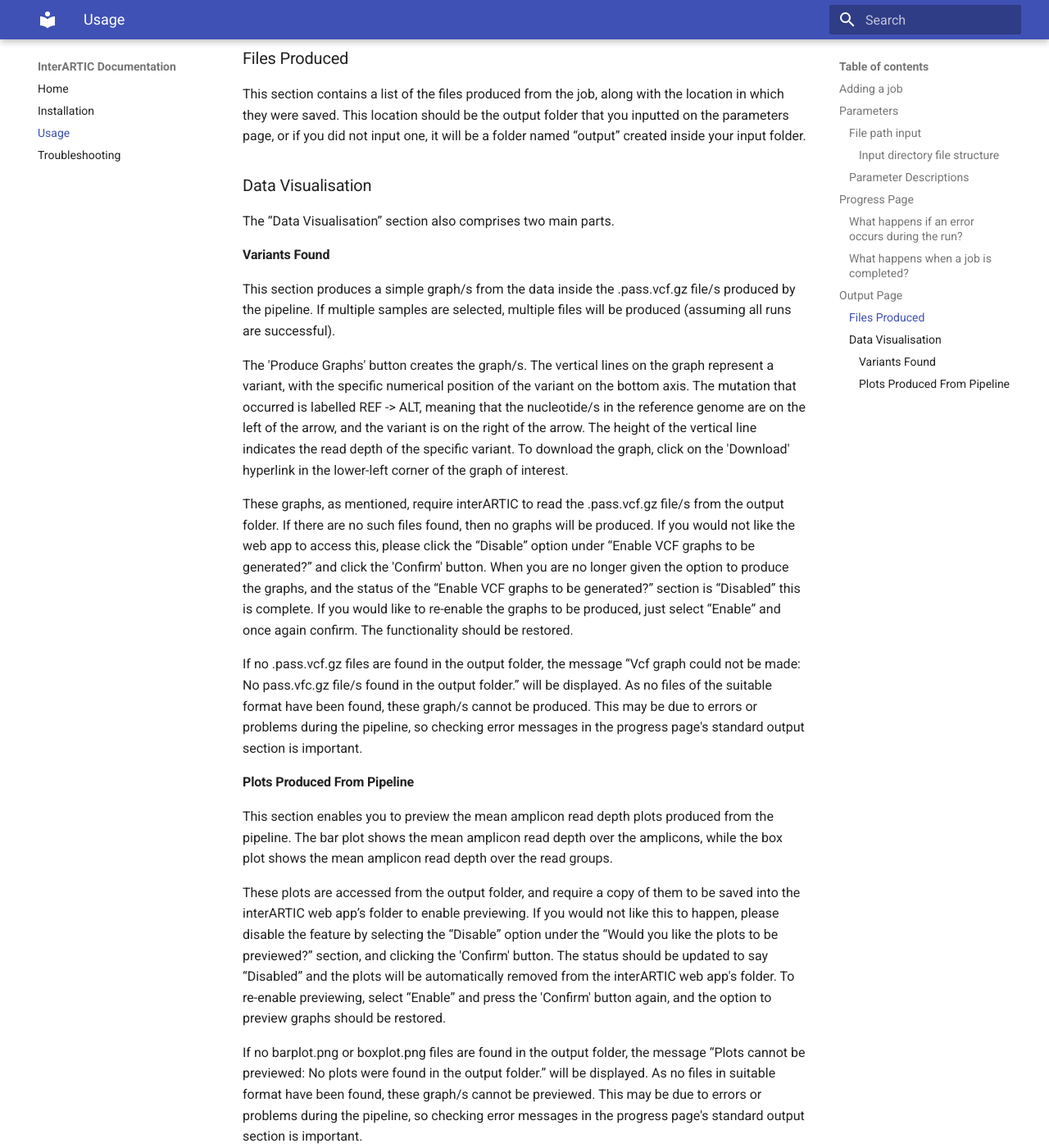
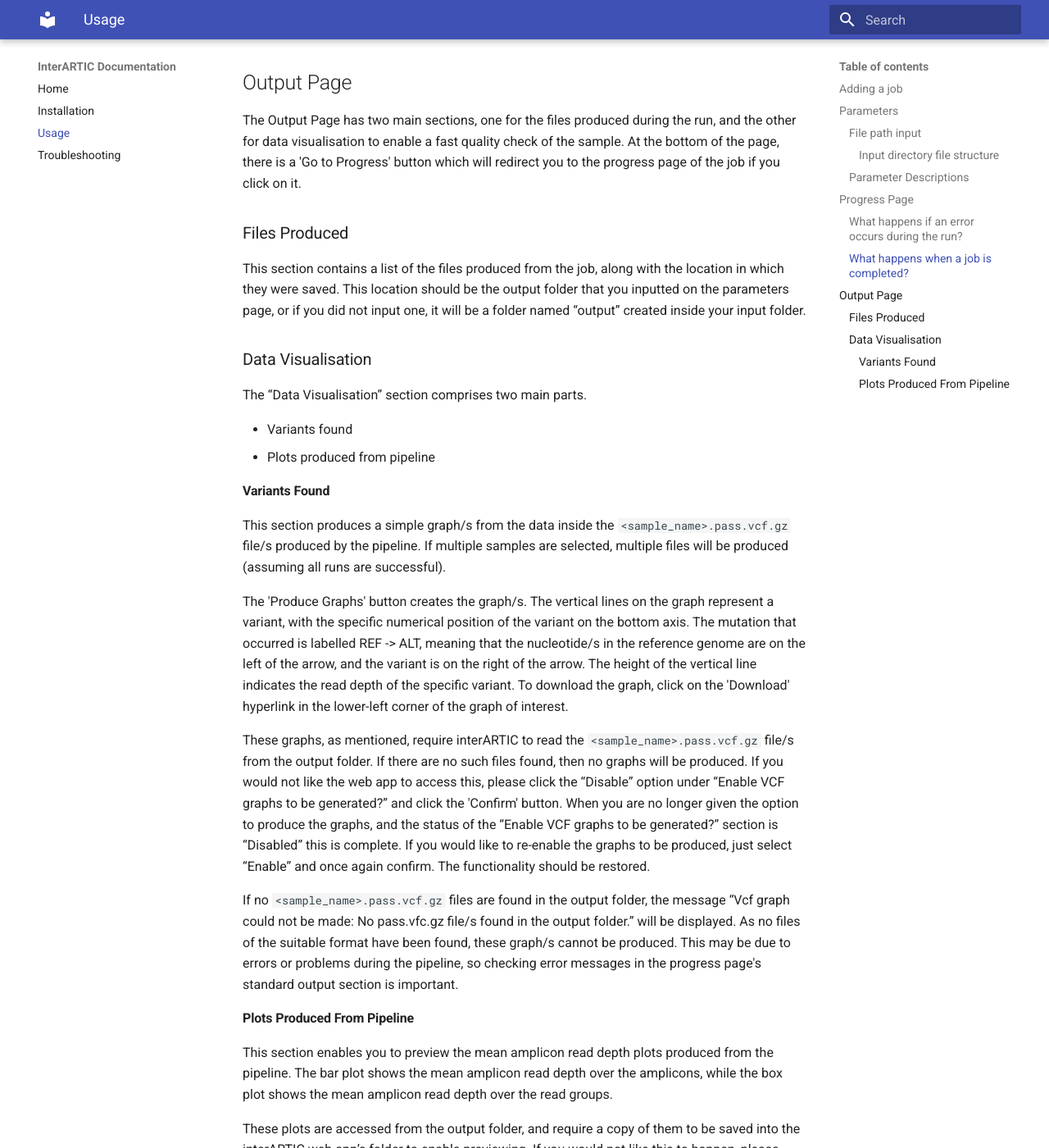
Before and after one commit to Psy-Fer/interARTIC, an MkDocs documentation site: the page built from docs/usage.md, in a window 1280 px wide and 1400 px high, scrolled down 5220 px. Shown: the whole window at 82% size. Built offline with MkDocs 1.6.1 and Material for MkDocs 9.7.7, drawn with Linux system fonts in a browser that asks for light colours; some of the changed text lies outside the part shown.

Commit message:
added documentation

````diff
--- a/docs/usage.md
+++ b/docs/usage.md
@@ -46,8 +46,12 @@
     * If unavailable, the artic gather/demultiplex command will generate one.
 * If multiple samples are being run through the pipeline:
     * A CSV file containing sample names and barcodes should be placed in the input folder and named ‘sample-barcode.csv’.
+    * A sample CSV file is below:
 
-ADD IN IMG
+<br></br>
+<br></br>
+<br></br>
+<br></br>
 
 A sample file structure is as below:
 
@@ -153,17 +157,20 @@
 
 ### Data Visualisation
 
-The “Data Visualisation” section also comprises two main parts.
+The “Data Visualisation” section comprises two main parts.
+
+* Variants found
+* Plots produced from pipeline
 
 #### Variants Found
 
-This section produces a simple graph/s from the data inside the <sample_name>.pass.vcf.gz file/s produced by the pipeline. If multiple samples are selected, multiple files will be produced (assuming all runs are successful).
+This section produces a simple graph/s from the data inside the ```<sample_name>.pass.vcf.gz``` file/s produced by the pipeline. If multiple samples are selected, multiple files will be produced (assuming all runs are successful).
 
 The 'Produce Graphs' button creates the graph/s. The vertical lines on the graph represent a variant, with the specific numerical position of the variant on the bottom axis. The mutation that occurred is labelled REF -> ALT, meaning that the nucleotide/s in the reference genome are on the left of the arrow, and the variant is on the right of the arrow. The height of the vertical line indicates the read depth of the specific variant. To download the graph, click on the 'Download' hyperlink in the lower-left corner of the graph of interest.
 
-These graphs, as mentioned, require interARTIC to read the <sample_name>.pass.vcf.gz file/s from the output folder. If there are no such files found, then no graphs will be produced. If you would not like the web app to access this, please click the “Disable” option under “Enable VCF graphs to be generated?” and click the 'Confirm' button. When you are no longer given the option to produce the graphs, and the status of the “Enable VCF graphs to be generated?” section is “Disabled” this is complete. If you would like to re-enable the graphs to be produced, just select “Enable” and once again confirm. The functionality should be restored.
+These graphs, as mentioned, require interARTIC to read the ```<sample_name>.pass.vcf.gz``` file/s from the output folder. If there are no such files found, then no graphs will be produced. If you would not like the web app to access this, please click the “Disable” option under “Enable VCF graphs to be generated?” and click the 'Confirm' button. When you are no longer given the option to produce the graphs, and the status of the “Enable VCF graphs to be generated?” section is “Disabled” this is complete. If you would like to re-enable the graphs to be produced, just select “Enable” and once again confirm. The functionality should be restored.
 
-If no <sample_name>.pass.vcf.gz files are found in the output folder, the message “Vcf graph could not be made: No pass.vfc.gz file/s found in the output folder.” will be displayed. As no files of the suitable format have been found, these graph/s cannot be produced. This may be due to errors or problems during the pipeline, so checking error messages in the progress page's standard output section is important.
+If no ```<sample_name>.pass.vcf.gz``` files are found in the output folder, the message “Vcf graph could not be made: No pass.vfc.gz file/s found in the output folder.” will be displayed. As no files of the suitable format have been found, these graph/s cannot be produced. This may be due to errors or problems during the pipeline, so checking error messages in the progress page's standard output section is important.
 
 #### Plots Produced From Pipeline
 
````
Also changed, not shown: docs/installation.md (+6 -1 lines).
